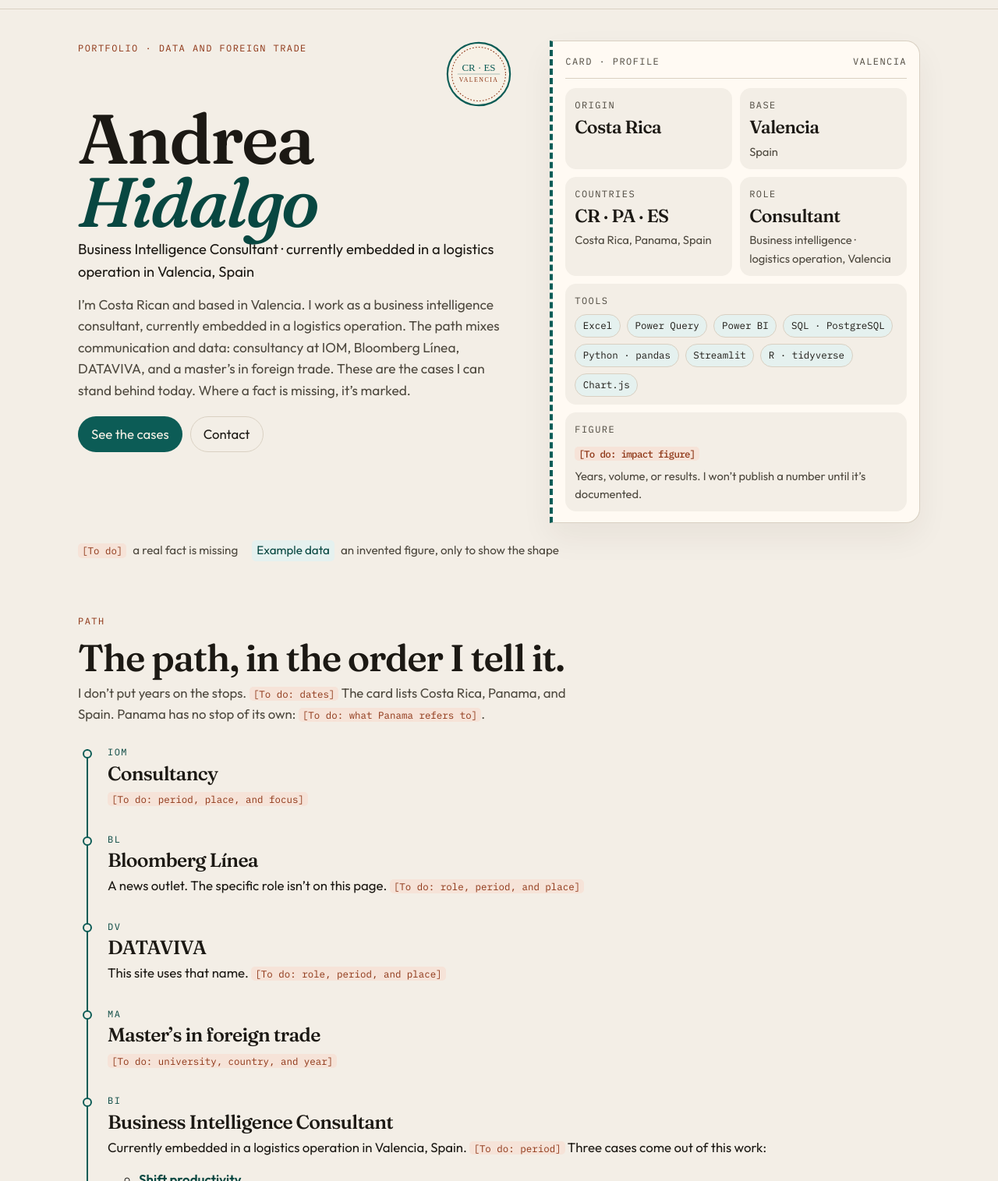
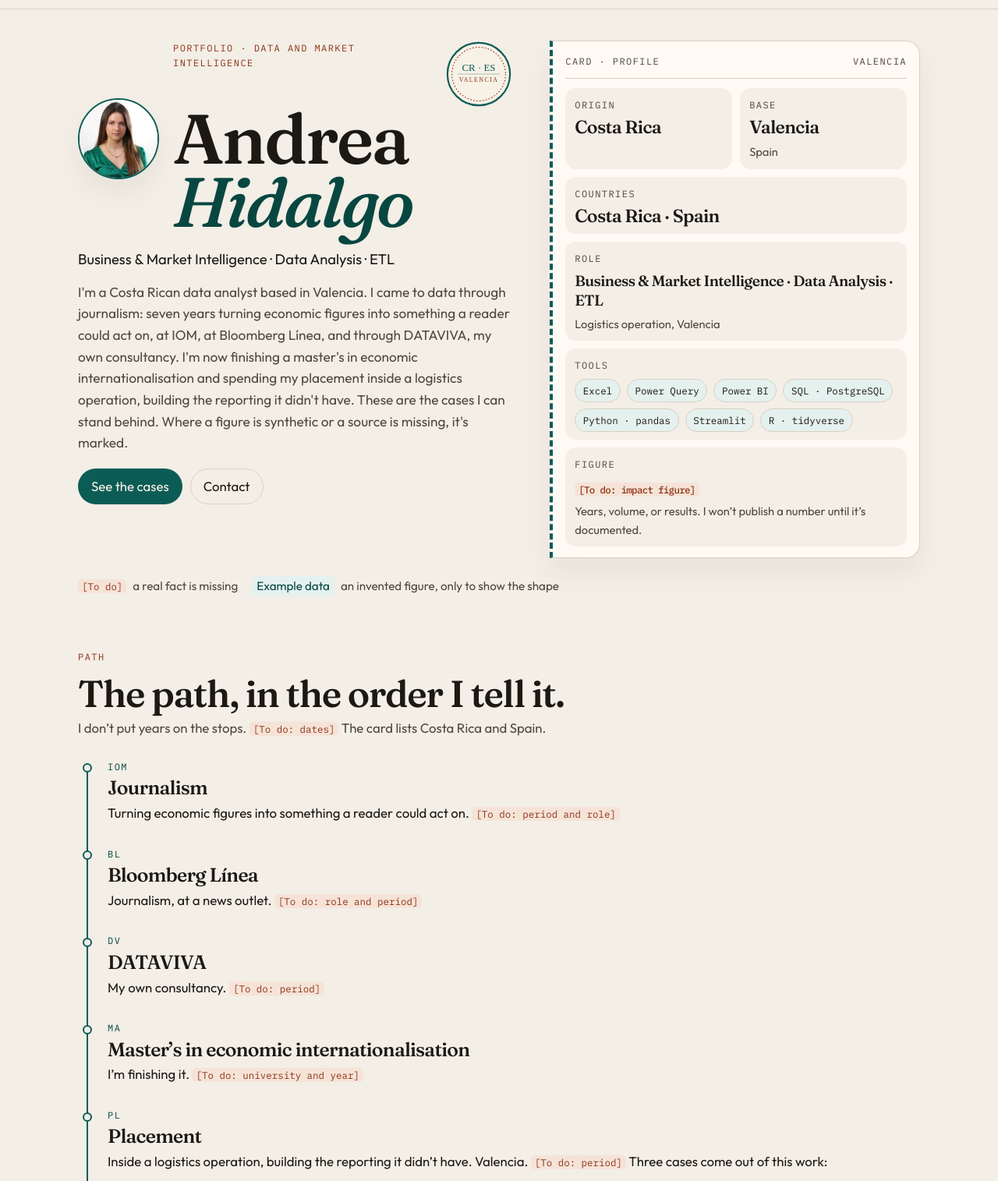
Before and after one commit to HidalgosCode27/dataviva, a plain HTML site: page index.html in a window 1280 px wide. Shown: the part 61-1576 px from the top of the page at 78% size. Drawn offline with Linux system fonts and the light colour scheme.

Commit message:
Update the profile, the path, and the home portrait.
The role line is business and market intelligence, data analysis, and ETL. Countries are Costa Rica and Spain. Chart.js is no longer listed as a skill. The home bio and timeline match the placement story, and the portrait uses img/andrea.jpg.

Co-authored-by: Andrea Hidalgo <andrehidalgoarce@gmail.com>

```diff
--- a/css/style.css
+++ b/css/style.css
@@ -272,6 +272,48 @@ p {
   align-items: start;
 }
 
+.identity {
+  display: grid;
+  grid-template-columns: auto minmax(0, 1fr);
+  gap: 14px 18px;
+  align-items: center;
+  margin-bottom: 0.85rem;
+}
+
+.portrait {
+  width: 104px;
+  height: 104px;
+  border-radius: 50%;
+  overflow: hidden;
+  flex: none;
+  border: 2px solid var(--lagoon);
+  background:
+    radial-gradient(circle at 50% 40%, var(--card), var(--mist));
+  box-shadow: var(--shadow);
+}
+
+.portrait img {
+  width: 100%;
+  height: 100%;
+  object-fit: cover;
+  display: block;
+}
+
+.portrait-fallback {
+  display: none;
+  width: 100%;
+  height: 100%;
+  place-items: center;
+  font-family: var(--serif);
+  font-size: 2rem;
+  letter-spacing: -0.04em;
+  color: var(--lagoon-deep);
+}
+
+.portrait.is-fallback .portrait-fallback {
+  display: grid;
+}
+
 .kicker-row {
   display: flex;
   justify-content: space-between;
@@ -405,6 +447,11 @@ button:disabled {
   font-size: 1.45rem;
   line-height: 1.15;
   margin: 0;
+}
+
+.kpi-value-long {
+  font-size: 1.2rem;
+  line-height: 1.3;
 }
 
 .kpi-note {
@@ -995,6 +1042,11 @@ tr.is-flag td {
     height: 72px;
   }
 
+  .portrait {
+    width: 84px;
+    height: 84px;
+  }
+
   .chart-box {
     height: 260px;
   }
--- a/index.html
+++ b/index.html
@@ -3,15 +3,19 @@
 <head>
   <meta charset="utf-8">
   <meta name="viewport" content="width=device-width, initial-scale=1">
-  <title>Andrea Hidalgo · Business Intelligence Consultant</title>
-  <meta name="description" content="Andrea Hidalgo, Business Intelligence Consultant. Costa Rican, based in Valencia, currently embedded in a logistics operation. Data, foreign trade, and business intelligence.">
+  <title>Andrea Hidalgo · Data analyst</title>
+  <meta name="description" content="Andrea Hidalgo, a Costa Rican data analyst based in Valencia. Business and market intelligence, data analysis, and ETL, on a placement in a logistics operation.">
   <meta name="author" content="Andrea Hidalgo">
   <meta name="theme-color" content="#f3eee6" media="(prefers-color-scheme: light)">
   <meta name="theme-color" content="#121816" media="(prefers-color-scheme: dark)">
   <link rel="canonical" href="https://hidalgoscode27.github.io/dataviva/">
   <meta property="og:title" content="Andrea Hidalgo · DATAVIVA">
-  <meta property="og:description" content="Business Intelligence Consultant, currently embedded in a logistics operation in Valencia, Spain.">
+  <meta property="og:description" content="Costa Rican data analyst based in Valencia. Business and market intelligence, data analysis, and ETL.">
   <meta property="og:url" content="https://hidalgoscode27.github.io/dataviva/">
+  <meta property="og:image" content="https://hidalgoscode27.github.io/dataviva/img/andrea.jpg">
+  <meta property="og:image:width" content="300">
+  <meta property="og:image:height" content="300">
+  <meta property="og:image:alt" content="Andrea Hidalgo">
   <meta property="og:type" content="website">
   <meta property="og:locale" content="en_GB">
   <link rel="icon" href="img/favicon.svg" type="image/svg+xml">
@@ -63,13 +67,21 @@
     <section class="hero">
       <div class="wrap hero-grid">
         <div class="hero-copy">
-          <div class="kicker-row">
-            <p class="kicker">Portfolio · data and foreign trade</p>
-            <img class="stamp" src="img/stamp.svg" width="86" height="86" alt="">
+          <div class="identity">
+            <div class="portrait">
+              <img src="img/andrea.jpg" alt="Andrea Hidalgo" width="300" height="300">
+              <span class="portrait-fallback" hidden aria-hidden="true">AH</span>
+            </div>
+            <div>
+              <div class="kicker-row">
+                <p class="kicker">Portfolio · data and market intelligence</p>
+                <img class="stamp" src="img/stamp.svg" width="86" height="86" alt="">
+              </div>
+              <h1>Andrea <em>Hidalgo</em></h1>
+            </div>
           </div>
-          <h1>Andrea <em>Hidalgo</em></h1>
-          <p class="role">Business Intelligence Consultant · currently embedded in a logistics operation in Valencia, Spain</p>
-          <p class="lede">I’m Costa Rican and based in Valencia. I work as a business intelligence consultant, currently embedded in a logistics operation. The path mixes communication and data: consultancy at IOM, Bloomberg Línea, DATAVIVA, and a master’s in foreign trade. These are the cases I can stand behind today. Where a fact is missing, it’s marked.</p>
+          <p class="role">Business &amp; Market Intelligence · Data Analysis · ETL</p>
+          <p class="lede">I'm a Costa Rican data analyst based in Valencia. I came to data through journalism: seven years turning economic figures into something a reader could act on, at IOM, at Bloomberg Línea, and through DATAVIVA, my own consultancy. I'm now finishing a master's in economic internationalisation and spending my placement inside a logistics operation, building the reporting it didn't have. These are the cases I can stand behind. Where a figure is synthetic or a source is missing, it's marked.</p>
           <div class="actions">
             <a class="btn btn-primary" href="#cases">See the cases</a>
             <a class="btn btn-ghost" href="#contact">Contact</a>
@@ -91,15 +103,14 @@
               <p class="kpi-value">Valencia</p>
               <p class="kpi-note">Spain</p>
             </article>
-            <article class="kpi">
+            <article class="kpi kpi-wide">
               <p class="kpi-label">Countries</p>
-              <p class="kpi-value">CR · PA · ES</p>
-              <p class="kpi-note">Costa Rica, Panama, Spain</p>
+              <p class="kpi-value">Costa Rica · Spain</p>
             </article>
-            <article class="kpi">
+            <article class="kpi kpi-wide">
               <p class="kpi-label">Role</p>
-              <p class="kpi-value">Consultant</p>
-              <p class="kpi-note">Business intelligence · logistics operation, Valencia</p>
+              <p class="kpi-value kpi-value-long">Business &amp; Market Intelligence · Data Analysis · ETL</p>
+              <p class="kpi-note">Logistics operation, Valencia</p>
             </article>
             <article class="kpi kpi-wide">
               <p class="kpi-label">Tools</p>
@@ -111,7 +122,6 @@
                 <li>Python · pandas</li>
                 <li>Streamlit</li>
                 <li>R · tidyverse</li>
-                <li>Chart.js</li>
               </ul>
             </article>
             <article class="kpi kpi-wide">
@@ -135,7 +145,7 @@
         <div class="section-head">
           <p class="sec-kicker">Path</p>
           <h2>The path, in the order I tell it.</h2>
-          <p>I don’t put years on the stops. <span class="pending">[To do: dates]</span> The card lists Costa Rica, Panama, and Spain. Panama has no stop of its own: <span class="pending">[To do: what Panama refers to]</span>.</p>
+          <p>I don’t put years on the stops. <span class="pending">[To do: dates]</span> The card lists Costa Rica and Spain.</p>
         </div>
         <div class="route" data-route>
           <div class="route-line" aria-hidden="true"></div>
@@ -144,36 +154,36 @@
             <li class="stop reveal">
               <p class="stop-code">IOM</p>
               <div>
-                <h3>Consultancy</h3>
-                <p><span class="pending">[To do: period, place, and focus]</span></p>
+                <h3>Journalism</h3>
+                <p>Turning economic figures into something a reader could act on. <span class="pending">[To do: period and role]</span></p>
               </div>
             </li>
             <li class="stop reveal">
               <p class="stop-code">BL</p>
               <div>
                 <h3>Bloomberg Línea</h3>
-                <p>A news outlet. The specific role isn’t on this page. <span class="pending">[To do: role, period, and place]</span></p>
+                <p>Journalism, at a news outlet. <span class="pending">[To do: role and period]</span></p>
               </div>
             </li>
             <li class="stop reveal">
               <p class="stop-code">DV</p>
               <div>
                 <h3>DATAVIVA</h3>
-                <p>This site uses that name. <span class="pending">[To do: role, period, and place]</span></p>
+                <p>My own consultancy. <span class="pending">[To do: period]</span></p>
               </div>
             </li>
             <li class="stop reveal">
               <p class="stop-code">MA</p>
               <div>
-                <h3>Master’s in foreign trade</h3>
-                <p><span class="pending">[To do: university, country, and year]</span></p>
+                <h3>Master’s in economic internationalisation</h3>
+                <p>I’m finishing it. <span class="pending">[To do: university and year]</span></p>
               </div>
             </li>
             <li class="stop reveal">
-              <p class="stop-code">BI</p>
+              <p class="stop-code">PL</p>
               <div>
-                <h3>Business Intelligence Consultant</h3>
-                <p>Currently embedded in a logistics operation in Valencia, Spain. <span class="pending">[To do: period]</span> Three cases come out of this work:</p>
+                <h3>Placement</h3>
+                <p>Inside a logistics operation, building the reporting it didn’t have. Valencia. <span class="pending">[To do: period]</span> Three cases come out of this work:</p>
                 <ul>
                   <li><a href="casos/productividad-almacen.html">Shift productivity</a></li>
                   <li><a href="casos/formulario-jefes-turno.html">Shift-lead form</a></li>
--- a/js/main.js
+++ b/js/main.js
@@ -20,6 +20,19 @@
   }
 
   syncToggle(currentTheme());
+
+  document.querySelectorAll(".portrait").forEach(function (portrait) {
+    var img = portrait.querySelector("img");
+    var fallback = portrait.querySelector(".portrait-fallback");
+    if (!img) return;
+    function useFallback() {
+      img.hidden = true;
+      portrait.classList.add("is-fallback");
+      if (fallback) fallback.hidden = false;
+    }
+    if (img.complete && img.naturalWidth === 0) useFallback();
+    img.addEventListener("error", useFallback);
+  });
 
   if (toggle) {
     toggle.addEventListener("click", function () {
```
Also changed, not shown: casos/productividad-almacen.html (+1 -1 lines), casos/semiconductores-corea.html (+1 -4 lines), img/andrea.jpg (added), 1 other file.
